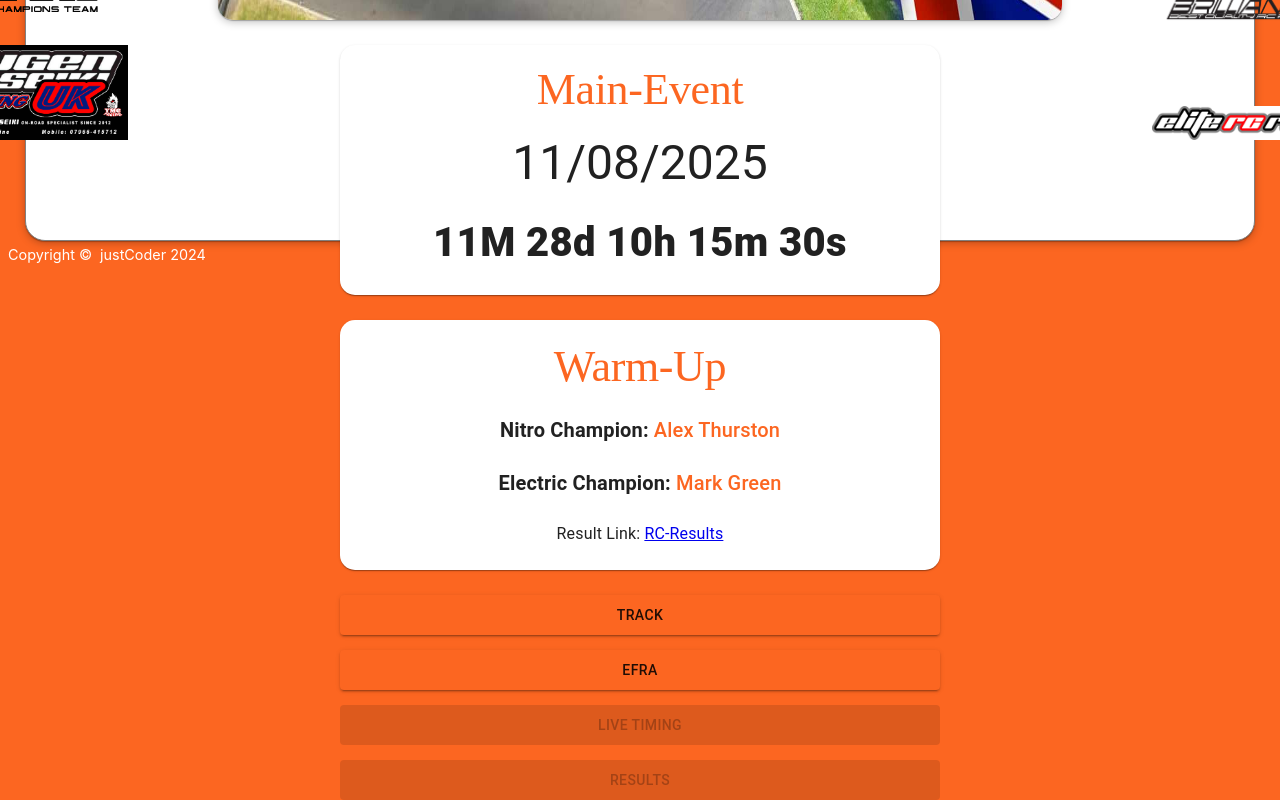
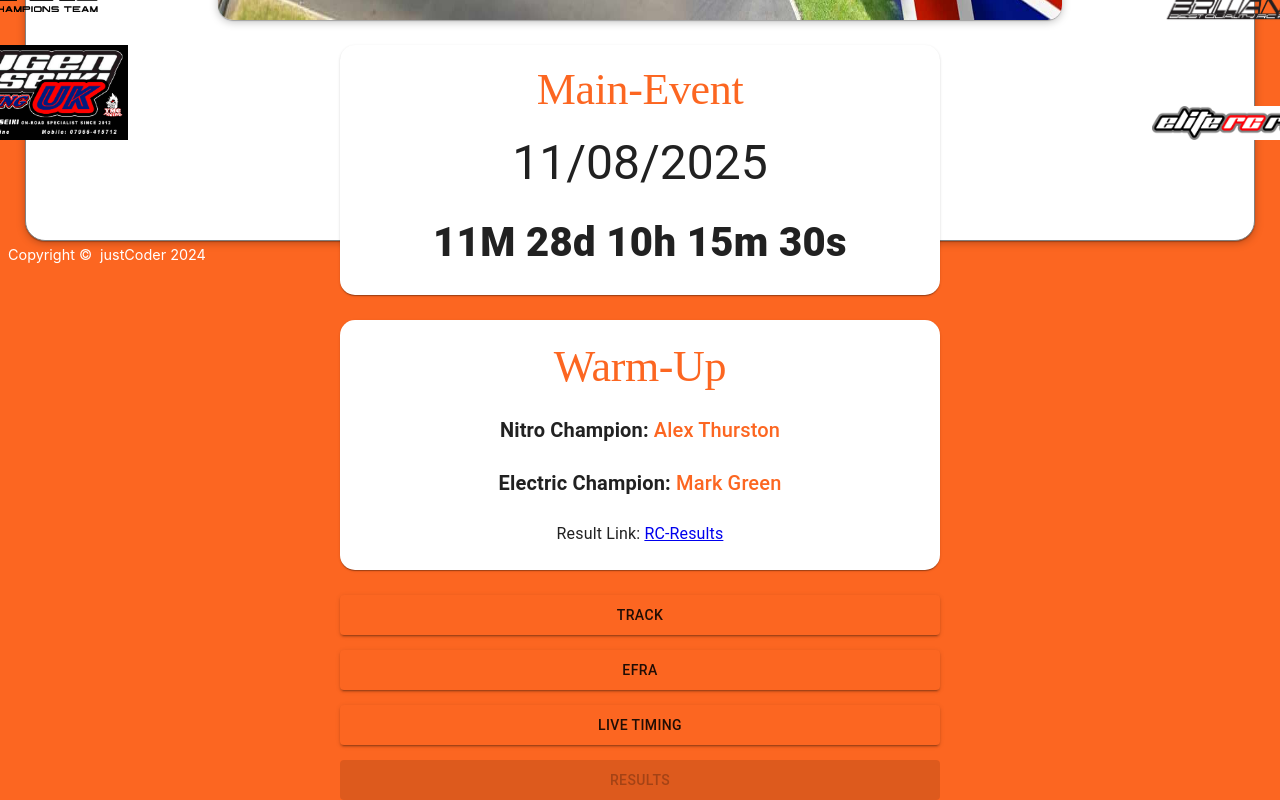
Before and after one commit to JC-Sites-Business/EFRA-8th-Euros-2025, a React (Vite) app: page /home in a window 1280 px wide. Shown: the part 536-1336 px from the top of the page. Built offline with nearby package versions, Linux system fonts and the light colour scheme; a web font is replaced by a local one.

Commit message:
linked updated

```diff
--- a/src/views/Home/components/HomePageLayout/HomePageLayout.tsx
+++ b/src/views/Home/components/HomePageLayout/HomePageLayout.tsx
@@ -74,8 +74,7 @@ const HomePageLayout: React.FC = (): JSX.Element => {
           >
             EFRA
           </Button>
-          {/* TODO - This link needs updating */}
-          <Button variant="contained" target="_blank" href="www.google.com" className="homepage-bottons" disabled>
+          <Button variant="contained" target="_blank" href="https://myrcm.ch/myrcm/main?dId[O]=638&pLa=en&dId[E]=89784&tId=E&hId[1]=org#" className="homepage-bottons">
             Live Timing
           </Button>
           {/* TODO - This link needs updating */}
```
